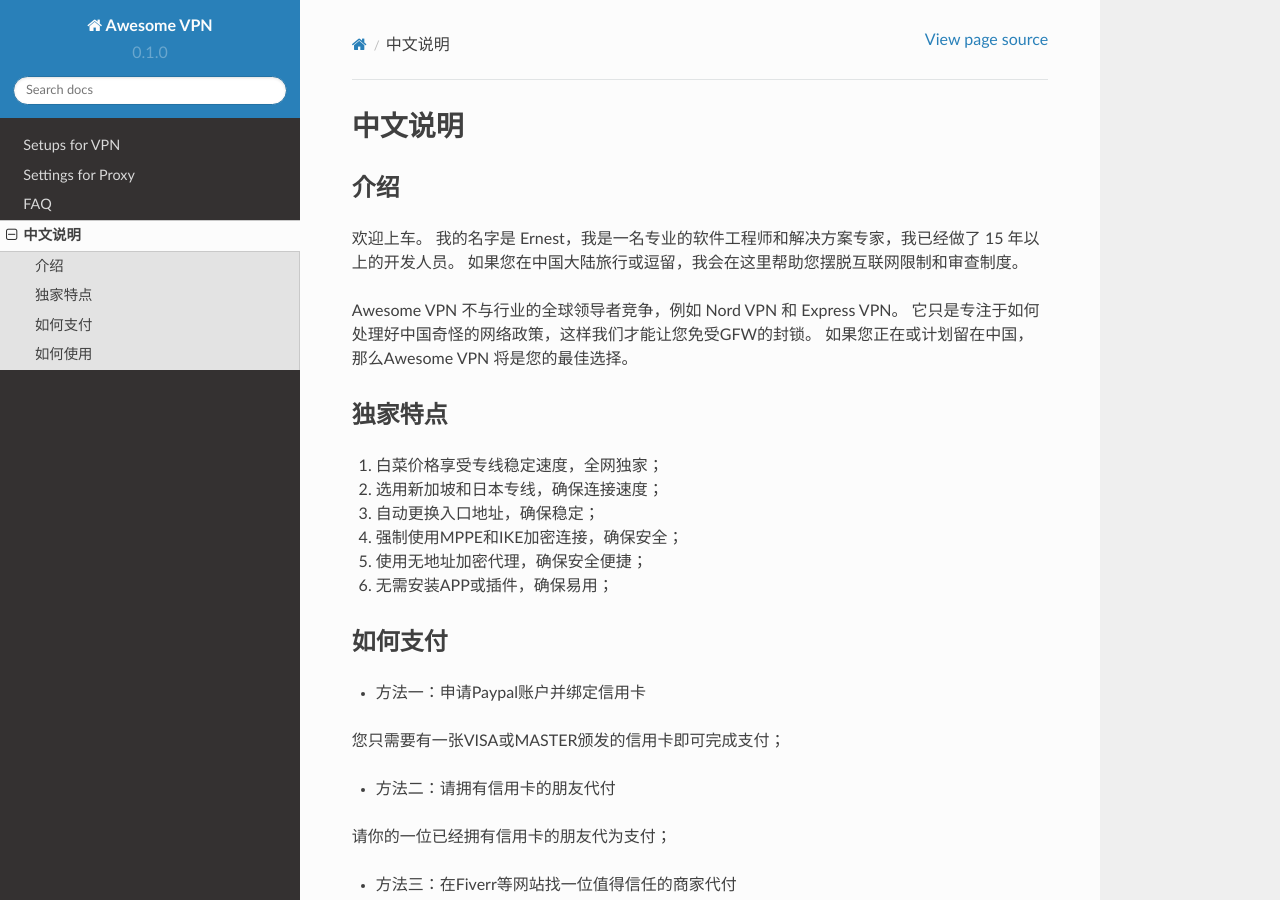
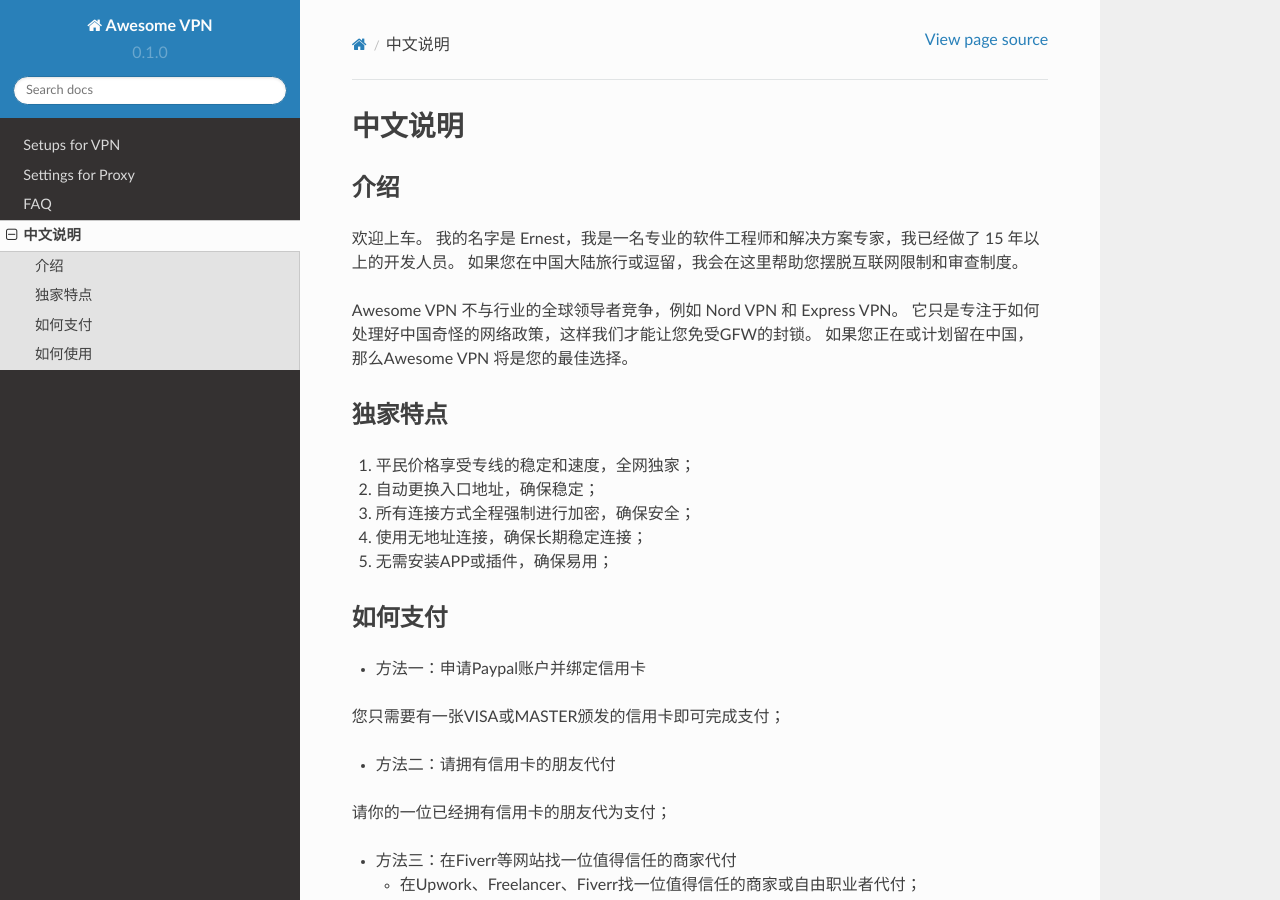
Before and after one commit to orezm/avc, a Sphinx documentation site: the page built from docs/source/zh.rst, in a window 1280 px wide and 900 px high. Built offline with Sphinx 7.4.7 and the Read the Docs theme 2.0.0, drawn with Linux system fonts in a browser that asks for light colours.

Commit message:
Update zh.rst

```diff
--- a/docs/source/zh.rst
+++ b/docs/source/zh.rst
@@ -10,11 +10,10 @@
 
 独家特点
 ^^^^^^^
-#. 白菜价格享受专线稳定速度，全网独家；
-#. 选用新加坡和日本专线，确保连接速度；
+#. 平民价格享受专线的稳定和速度，全网独家；
 #. 自动更换入口地址，确保稳定；
-#. 强制使用MPPE和IKE加密连接，确保安全；
-#. 使用无地址加密代理，确保安全便捷；
+#. 所有连接方式全程强制进行加密，确保安全；
+#. 使用无地址连接，确保长期稳定连接；
 #. 无需安装APP或插件，确保易用；
 
 
```
